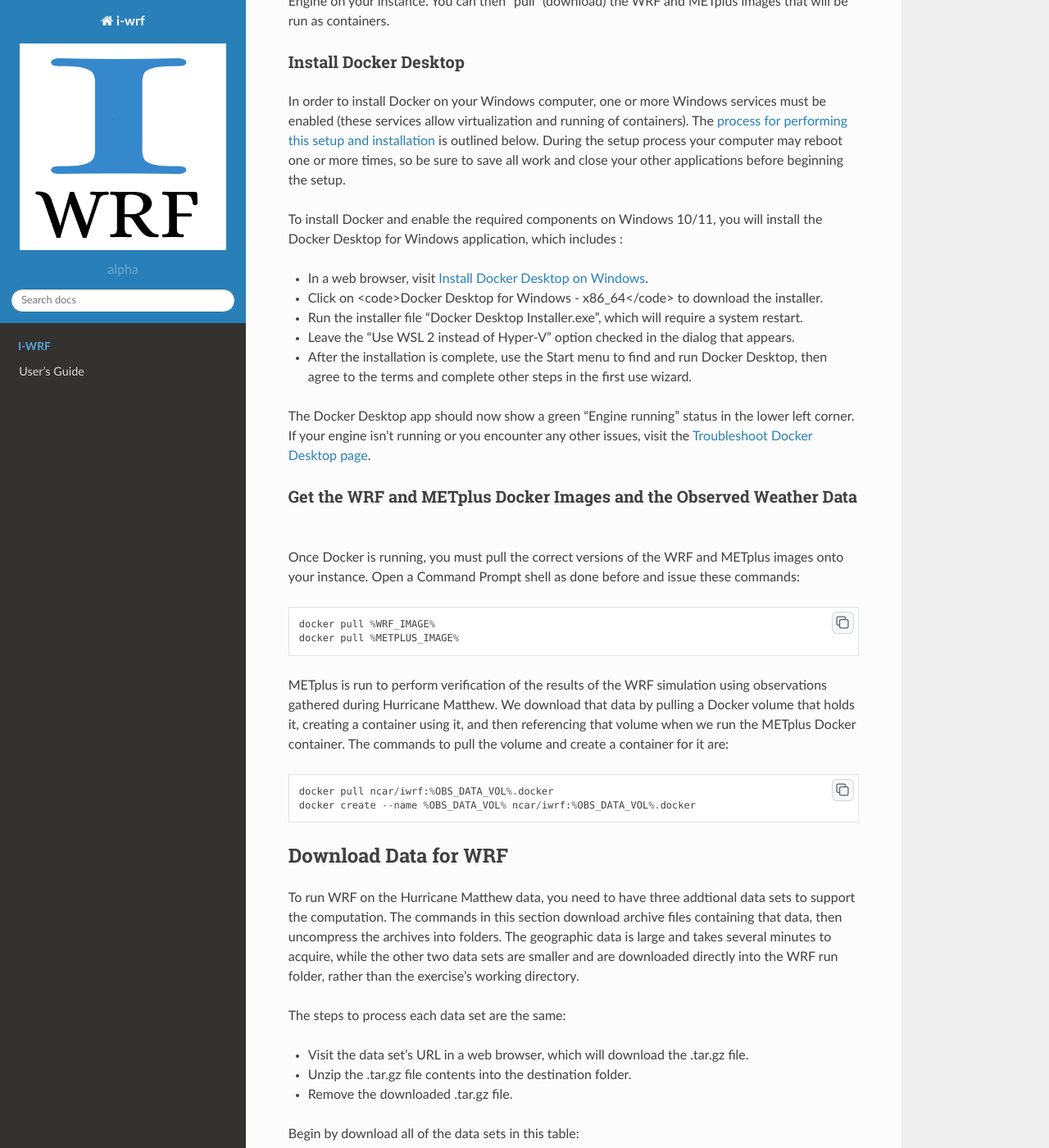
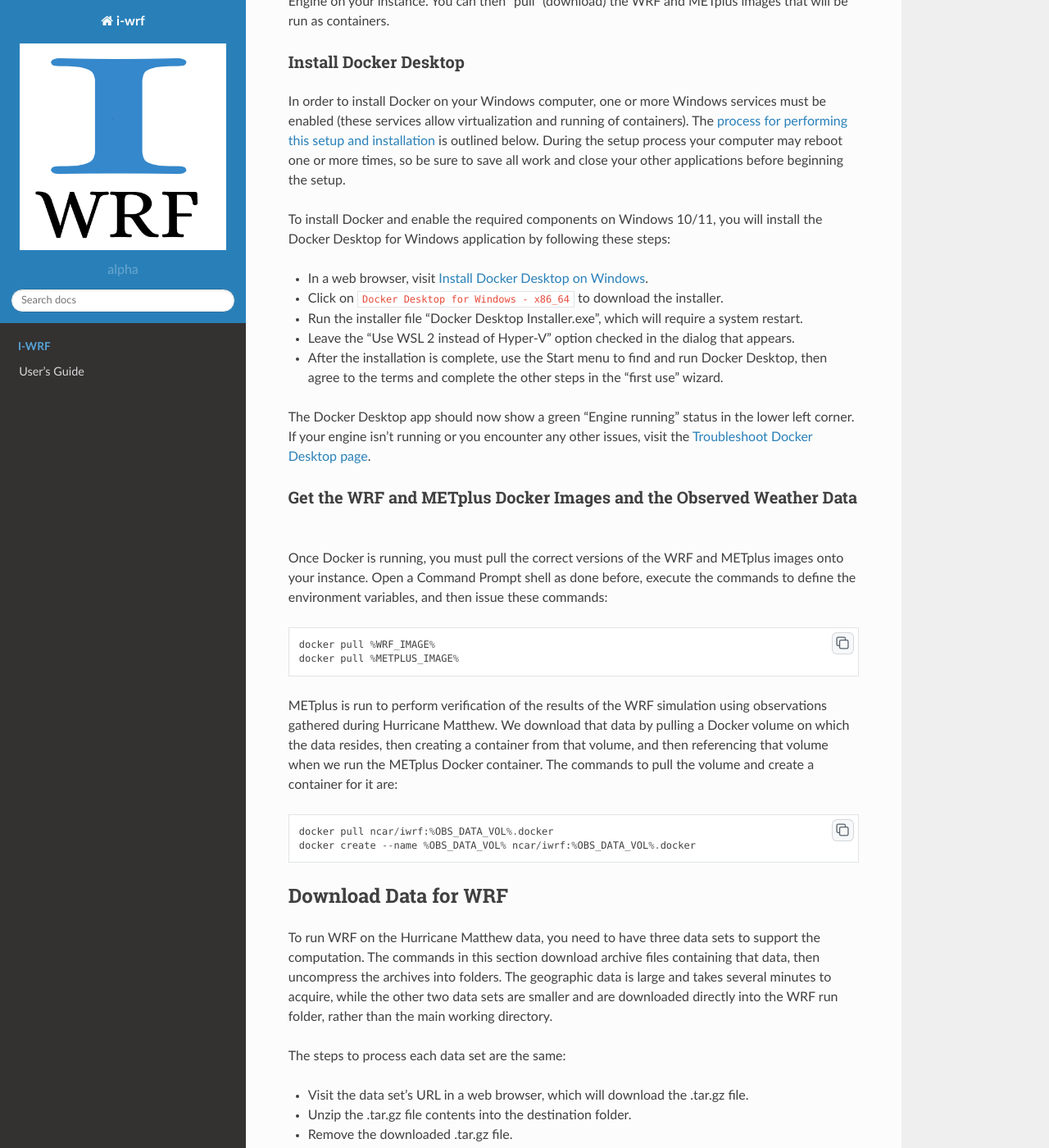
Before and after one commit to NCAR/i-wrf, a Sphinx documentation site: the page built from docs/Users_Guide/matthewwindows.rst, in a window 1280 px wide and 1400 px high, scrolled down 2456 px. Shown: the whole window at 82% size. Built offline with Sphinx 7.4.7 and the Read the Docs theme 2.0.0, drawn with Linux system fonts in a browser that asks for light colours; comment, search, counter and statistics services are not loaded; some of the changed text lies outside the part shown.

Commit message:
Final tweaks to the text before creating a pull request

```diff
--- a/docs/Users_Guide/matthewwindows.rst
+++ b/docs/Users_Guide/matthewwindows.rst
@@ -121,13 +121,13 @@ During the setup process your computer may reboot one or more times,
 so be sure to save all work and close your other applications before beginning the setup.
 
 To install Docker and enable the required components on Windows 10/11,
-you will install the Docker Desktop for Windows application, which includes :
+you will install the Docker Desktop for Windows application by following these steps:
 
 * In a web browser, visit `Install Docker Desktop on Windows <https://docs.docker.com/desktop/install/windows-install/>`_.
-* Click on <code>Docker Desktop for Windows - x86_64</code> to download the installer.
+* Click on ``Docker Desktop for Windows - x86_64`` to download the installer.
 * Run the installer file "Docker Desktop Installer.exe", which will require a system restart.
 * Leave the "Use WSL 2 instead of Hyper-V" option checked in the dialog that appears.
-* After the installation is complete, use the Start menu to find and run Docker Desktop, then agree to the terms and complete other steps in the first use wizard.
+* After the installation is complete, use the Start menu to find and run Docker Desktop, then agree to the terms and complete the other steps in the "first use" wizard.
 
 The Docker Desktop app should now show a green "Engine running" status in the lower left corner.
 If your engine isn't running or you encounter any other issues,
@@ -137,15 +137,15 @@ Get the WRF and METplus Docker Images and the Observed Weather Data
 -------------------------------------------------------------------
 
 Once Docker is running, you must pull the correct versions of the WRF and METplus images onto your instance.
-Open a Command Prompt shell as done before and issue these commands::
+Open a Command Prompt shell as done before, execute the commands to define the environment variables, and then issue these commands::
 
     docker pull %WRF_IMAGE%
     docker pull %METPLUS_IMAGE%
 
 METplus is run to perform verification of the results of the WRF simulation using
 observations gathered during Hurricane Matthew.
-We download that data by pulling a Docker volume that holds it,
-creating a container using it,
+We download that data by pulling a Docker volume on which the data resides,
+then creating a container from that volume,
 and then referencing that volume when we run the METplus Docker container.
 The commands to pull the volume and create a container for it are::
 
@@ -156,12 +156,12 @@ Download Data for WRF
 =====================
 
 To run WRF on the Hurricane Matthew data, you need to have
-three addtional data sets to support the computation.
+three data sets to support the computation.
 The commands in this section download archive files containing that data,
 then uncompress the archives into folders.
 The geographic data is large and takes several minutes to acquire,
 while the other two data sets are smaller and are downloaded directly into the WRF run folder,
-rather than the exercise's working directory.
+rather than the main working directory.
 
 The steps to process each data set are the same:
 
```
Also changed, not shown: other parts of docs/Users_Guide/matthewwindows.rst (+6 -5 lines).
